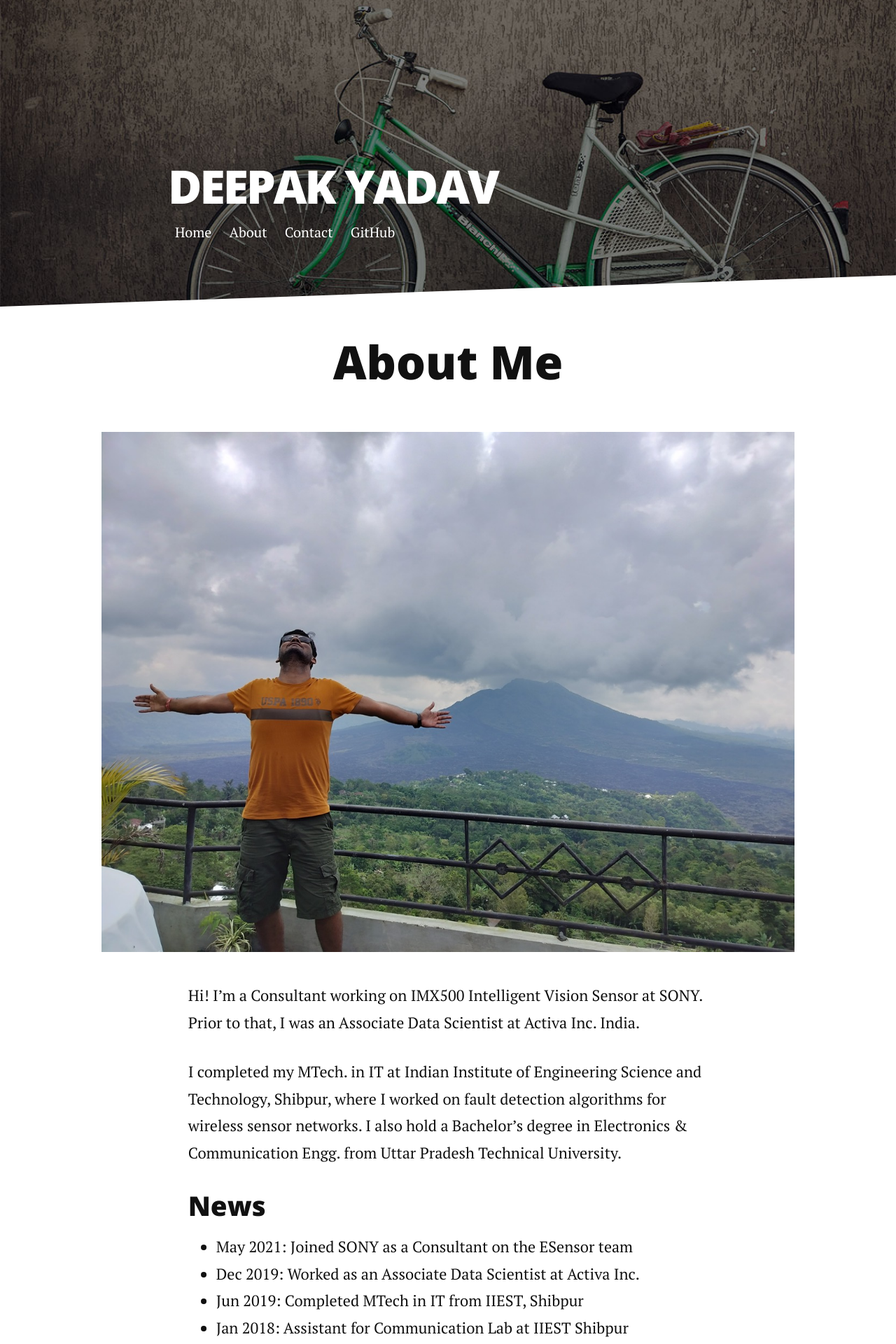
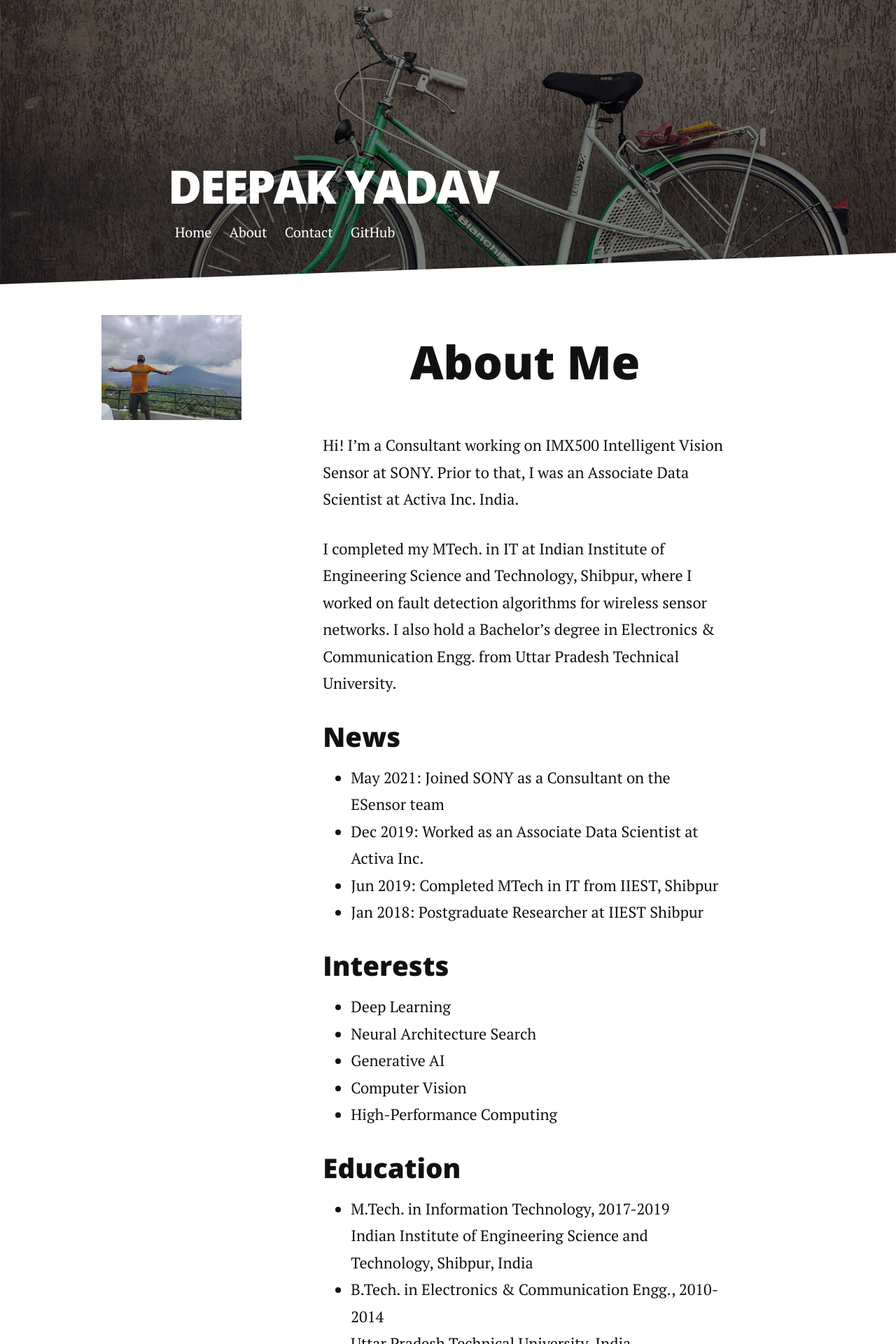
Before and after one commit to deepak7376/deepak7376.github.io, a Jekyll site: the page built from about.md, in a window 1280 px wide. Shown: the top 1920 px of the page at 70% size. Built offline with Jekyll 4.4.1, drawn with Linux system fonts in a browser that asks for light colours; nearby versions of some CDN libraries.

Commit message:
Update about.md

```diff
--- a/about.md
+++ b/about.md
@@ -4,28 +4,52 @@ title: About Me
 ---
 
 <div class="post">
-  <h1 class="pageTitle">About Me</h1>
-  <img src="{{ '/assets/img/deepak-profile-pic2.jpeg' }}" alt="">
-  <p>Hi! I’m a Consultant working on IMX500 Intelligent Vision Sensor at SONY. Prior to that, I was an Associate Data Scientist at Activa Inc. India.</p>
-  <p>I completed my MTech. in IT at Indian Institute of Engineering Science and Technology, Shibpur, where I worked on fault detection algorithms for wireless sensor networks. I also hold a Bachelor’s degree in Electronics &amp; Communication Engg. from Uttar Pradesh Technical University.</p>
-  <h3>News</h3>
-  <ul>
-    <li>May 2021: Joined SONY as a Consultant on the ESensor team</li>
-    <li>Dec 2019: Worked as an Associate Data Scientist at Activa Inc.</li>
-    <li>Jun 2019: Completed MTech in IT from IIEST, Shibpur</li>
-    <li>Jan 2018: Assistant for Communication Lab at IIEST Shibpur</li>
-  </ul>
-  <h3>Interests</h3>
-  <ul>
-    <li>Deep Learning</li>
-    <li>Neural Architecture Search</li>
-    <li>Generative AI</li>
-    <li>Computer Vision</li>
-    <li>High-Performance Computing</li>
-  </ul>
-  <h3>Education</h3>
-  <ul>
-    <li>M.Tech. in Information Technology, 2017-2019<br>Indian Institute of Engineering Science and Technology, Shibpur, India</li>
-    <li>B.Tech. in Electronics &amp; Communication Engg., 2010-2014<br>Uttar Pradesh Technical University, India</li>
-  </ul>
+  <div class="profile">
+    <img src="{{ '/assets/img/deepak-profile-pic2.jpeg' }}" alt="">
+  </div>
+  <div class="content">
+    <h1 class="pageTitle">About Me</h1>
+    <p>Hi! I’m a Consultant working on IMX500 Intelligent Vision Sensor at SONY. Prior to that, I was an Associate Data Scientist at Activa Inc. India.</p>
+    <p>I completed my MTech. in IT at Indian Institute of Engineering Science and Technology, Shibpur, where I worked on fault detection algorithms for wireless sensor networks. I also hold a Bachelor’s degree in Electronics &amp; Communication Engg. from Uttar Pradesh Technical University.</p>
+    <h3>News</h3>
+    <ul>
+      <li>May 2021: Joined SONY as a Consultant on the ESensor team</li>
+      <li>Dec 2019: Worked as an Associate Data Scientist at Activa Inc.</li>
+      <li>Jun 2019: Completed MTech in IT from IIEST, Shibpur</li>
+      <li>Jan 2018: Postgraduate Researcher at IIEST Shibpur</li>
+    </ul>
+    <h3>Interests</h3>
+    <ul>
+      <li>Deep Learning</li>
+      <li>Neural Architecture Search</li>
+      <li>Generative AI</li>
+      <li>Computer Vision</li>
+      <li>High-Performance Computing</li>
+    </ul>
+    <h3>Education</h3>
+    <ul>
+      <li>M.Tech. in Information Technology, 2017-2019<br>Indian Institute of Engineering Science and Technology, Shibpur, India</li>
+      <li>B.Tech. in Electronics &amp; Communication Engg., 2010-2014<br>Uttar Pradesh Technical University, India</li>
+    </ul>
+  </div>
 </div>
+
+<style>
+.post {
+  display: flex;
+}
+
+.profile {
+  flex: 0 0 auto;
+  margin-right: 20px;
+}
+
+.profile img {
+  max-width: 200px;
+  height: auto;
+}
+
+.content {
+  flex: 1 1 auto;
+}
+</style>
```
